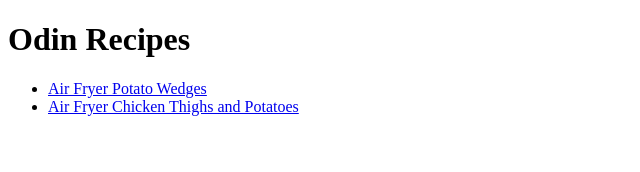
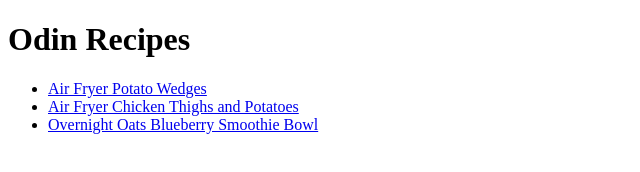
Before and after one commit to angel-vlzqz/odin-recipes, a plain HTML site: page index.html in a window 1280 px wide. Shown: the whole page, without its empty margins (0-640 px from the left). Drawn offline with Linux system fonts and the light colour scheme.

Commit message:
accidentally commited through recipes folder, fixed

```diff
--- a/index.html
+++ b/index.html
@@ -9,6 +9,7 @@
         <ul>
             <li><a href="./recipes/air-fryer-potato-wedges.html">Air Fryer Potato Wedges</a></li>
             <li><a href="./recipes/air-fryer-chicken-thighs-and-potatoes.html">Air Fryer Chicken Thighs and Potatoes</a></li>
+            <li><a href="./recipes/overnight-oats-blueberry-smoothie-bowl.html">Overnight Oats Blueberry Smoothie Bowl</a></li>
         </ul>
     </body>
 </html>
```
Also changed, not shown: images/blueberry-oats.webp (added), images/chicken-nd-potatoes.jpeg (added), 1 other file.
